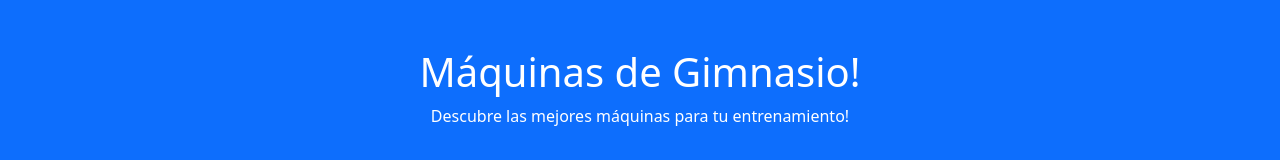
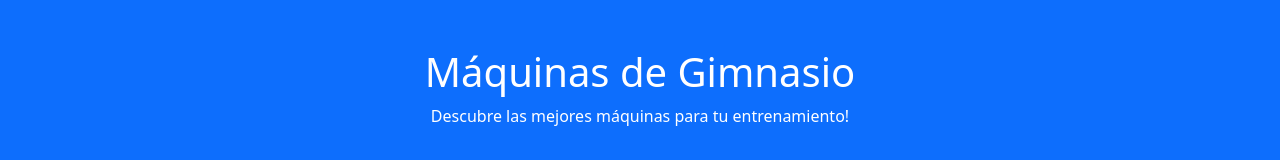
Before and after one commit to DiegoCastroT/bootstrap, a website: page index.html in a window 1280 px wide. Shown: the top 160 px of the page. Drawn offline with nearby package versions, Linux system fonts and the light colour scheme.

Commit message:
Initial structure

```diff
--- a/index.html
+++ b/index.html
@@ -15,7 +15,7 @@
     <script src="node_modules/bootstrap/dist/js/bootstrap.bundle.min.js"></script>
 
     <div class="container-fluid p-5 bg-primary text-white text-center">
-        <h1>Máquinas de Gimnasio!</h1>
+        <h1>Máquinas de Gimnasio</h1>
         <p>Descubre las mejores máquinas para tu entrenamiento!</p>
     </div>
 
```
